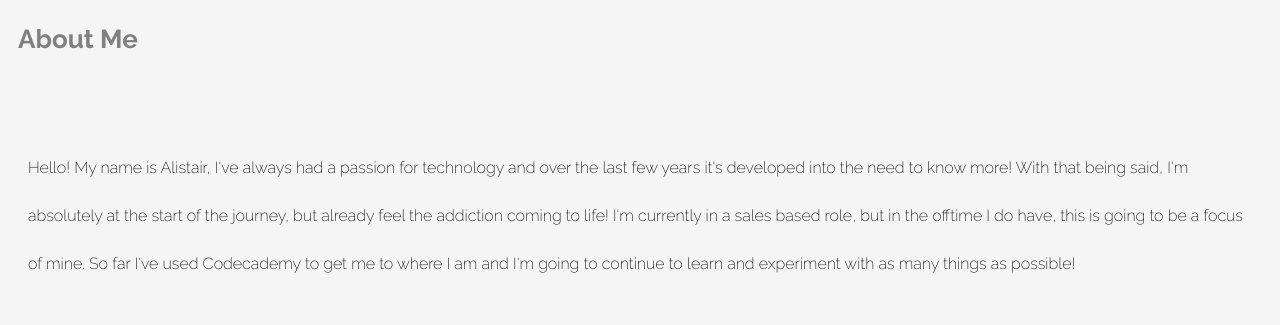
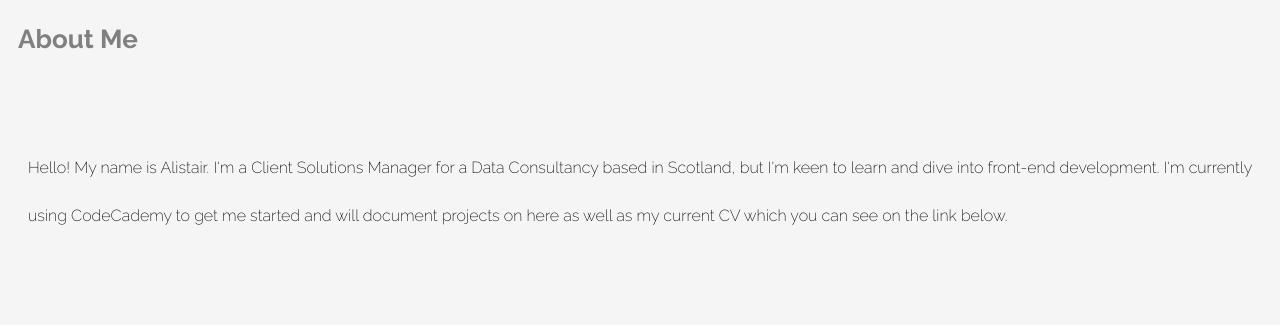
Before and after one commit to Ali-B94/Ali-b94, a plain HTML site: page aboutme.html in a window 1280 px wide. Shown: the part 627-952 px from the top of the page. Drawn offline with Linux system fonts and the light colour scheme.

Commit message:
update to about me
update to about me section

```diff
--- a/aboutme.html
+++ b/aboutme.html
@@ -22,10 +22,7 @@
 </div>
   <div class="About" id="About">
       <h3>About Me</h3>
-      <p>Hello! My name is Alistair, I've always had a passion for technology and over the last few years it's developed into the need to know more! With that being said, I'm absolutely at the start of the journey, but already feel the addiction coming to life!
-          I'm currently in a sales based role, but in the offtime I do have, this is going to be a focus of mine. So far I've used Codecademy to get me to where I am and I'm going to continue to learn and experiment with as many things
-          as possible!
-      </p>
+      <p>Hello! My name is Alistair. I'm a Client Solutions Manager for a Data Consultancy based in Scotland, but I'm keen to learn and dive into front-end development. I'm currently using CodeCademy to get me started and will document projects on here as well as my current CV which you can see on the link below.</p>
 
       <div class="CV">
         <p><a href="cv.html">Here's my current CV</a></p>
```
